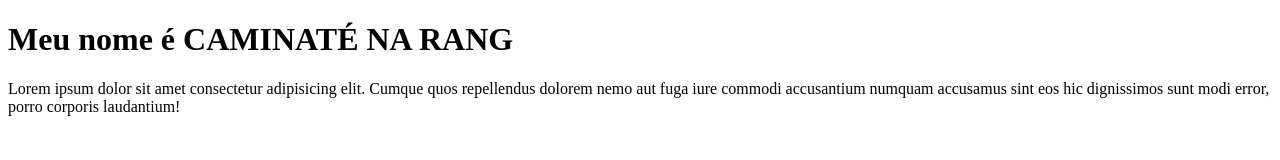
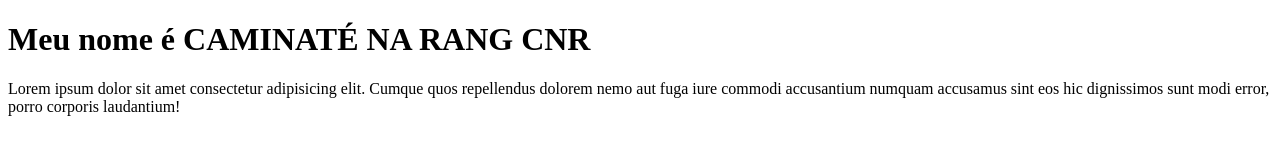
Before and after one commit to caminatenarang98/portfolio_caminate, a plain HTML site: page index.html in a window 1280 px wide. Drawn offline with Linux system fonts and the light colour scheme.

Commit message:
update title

```diff
--- a/index.html
+++ b/index.html
@@ -8,7 +8,7 @@
 </head>
 
 <body>
-    <h1>Meu nome é CAMINATÉ NA RANG</h1>
+    <h1>Meu nome é CAMINATÉ NA RANG CNR</h1>
     <p>Lorem ipsum dolor sit amet consectetur adipisicing elit. Cumque quos repellendus dolorem nemo aut fuga iure
         commodi accusantium numquam accusamus sint eos hic dignissimos sunt modi error, porro corporis laudantium!
     </p>
```
